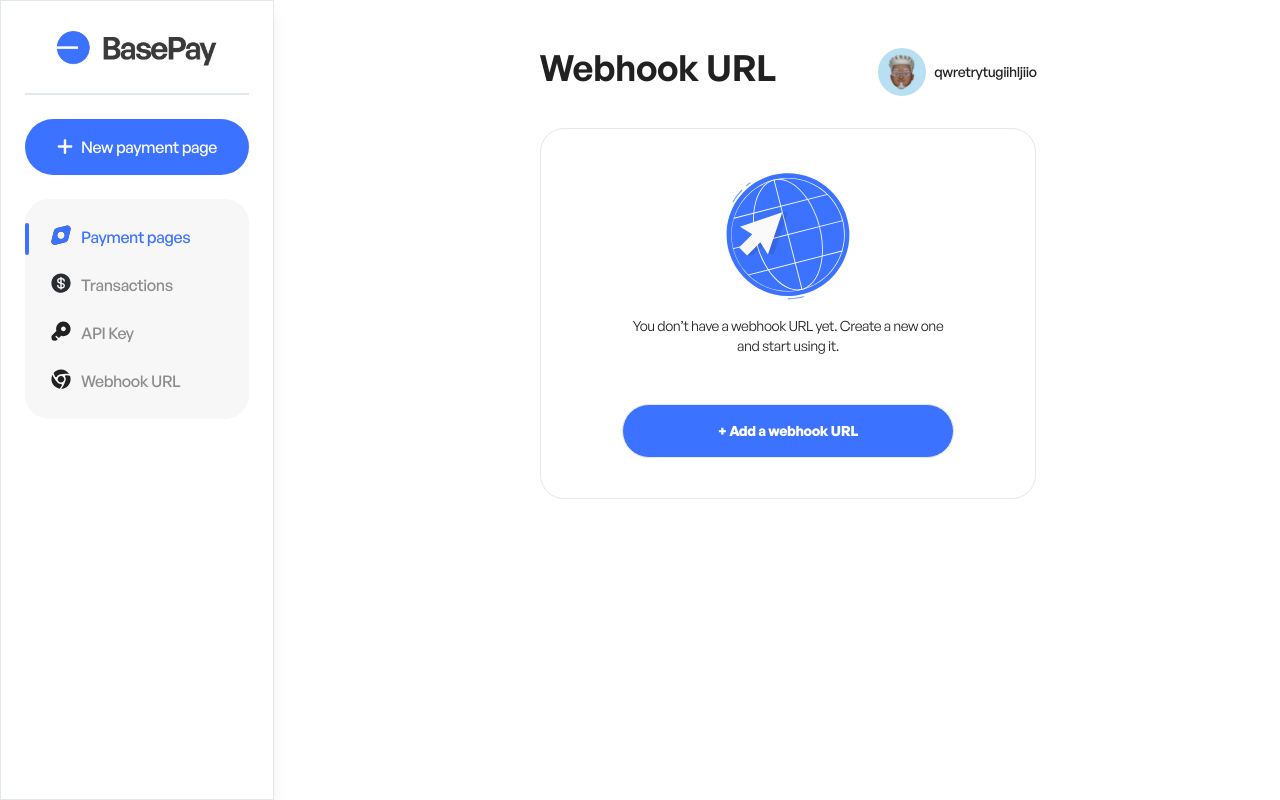
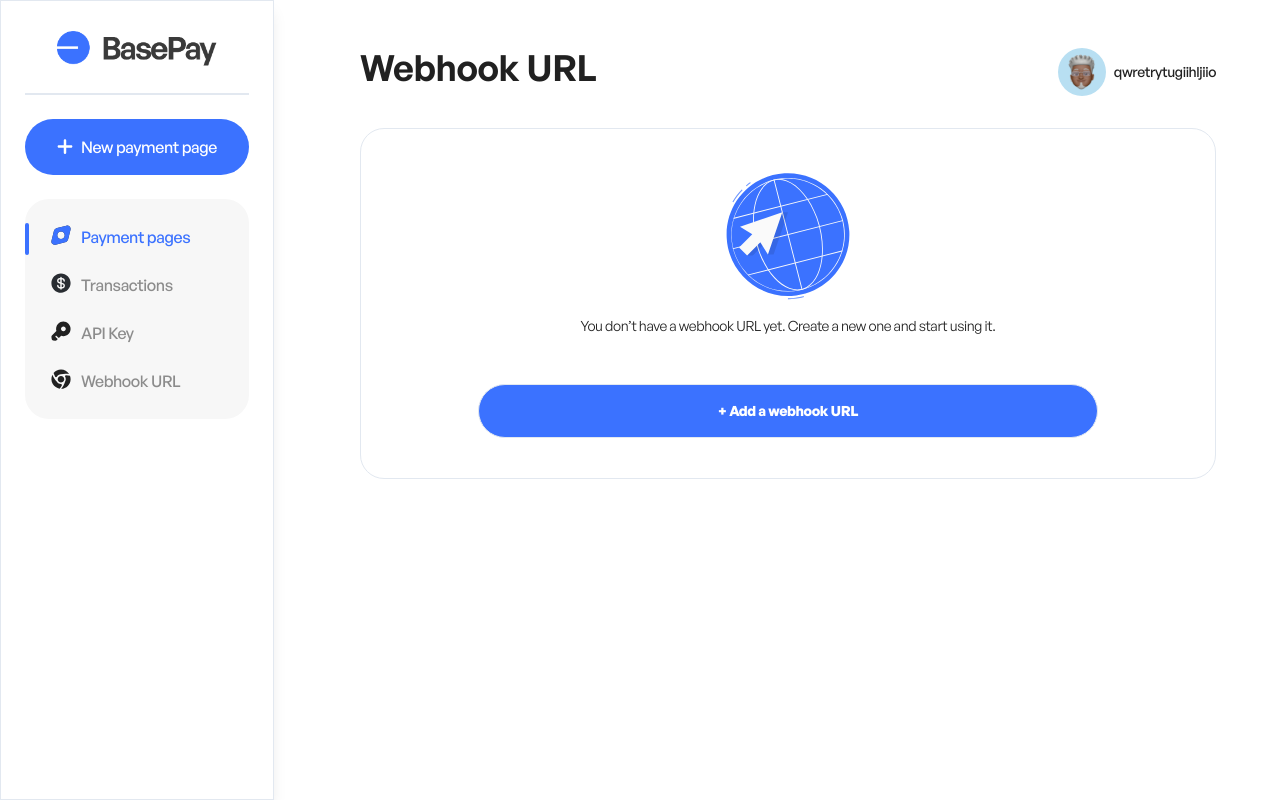
Before and after one commit to okoye-dev/basepay, a Next.js app: page /webhook-url in a window 1280 px wide. Built offline with nearby package versions, Linux system fonts and the light colour scheme.

Commit message:
working on the ui update

```diff
--- a/app/api-key/page.tsx
+++ b/app/api-key/page.tsx
@@ -5,7 +5,7 @@ import Header from "@/components/Header";
 interface IProps {}
 
 const APIKey: FC<IProps> = (props) => {
-  return <div className="">
+  return <div className="w-full px-10">
     <Header name={"API Key"}/>
     <ApiKey/>
   </div>;
--- a/app/webhook-url/page.tsx
+++ b/app/webhook-url/page.tsx
@@ -5,7 +5,7 @@ import Header from "@/components/Header";
 interface IProps {}
 
 const WebhookURL: FC<IProps> = (props) => {
-  return (<div className="">
+  return (<div className="w-full px-10">
     <Header name={"Webhook URL"}/>
     <Webhook/>
   </div>);
```
